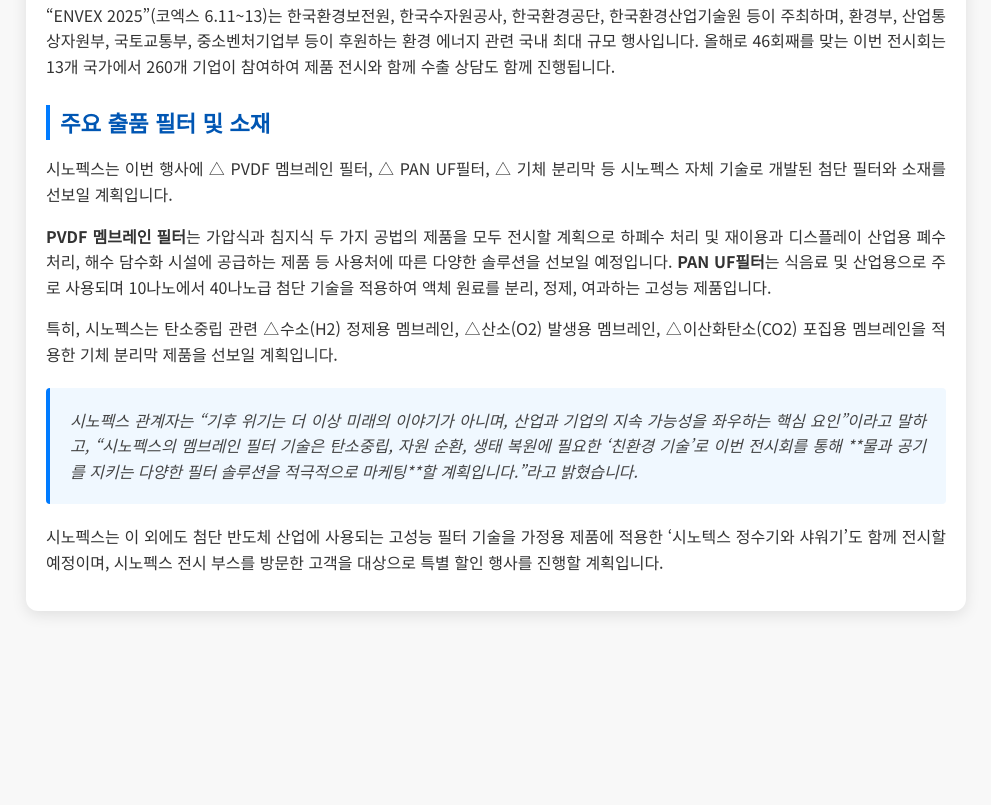
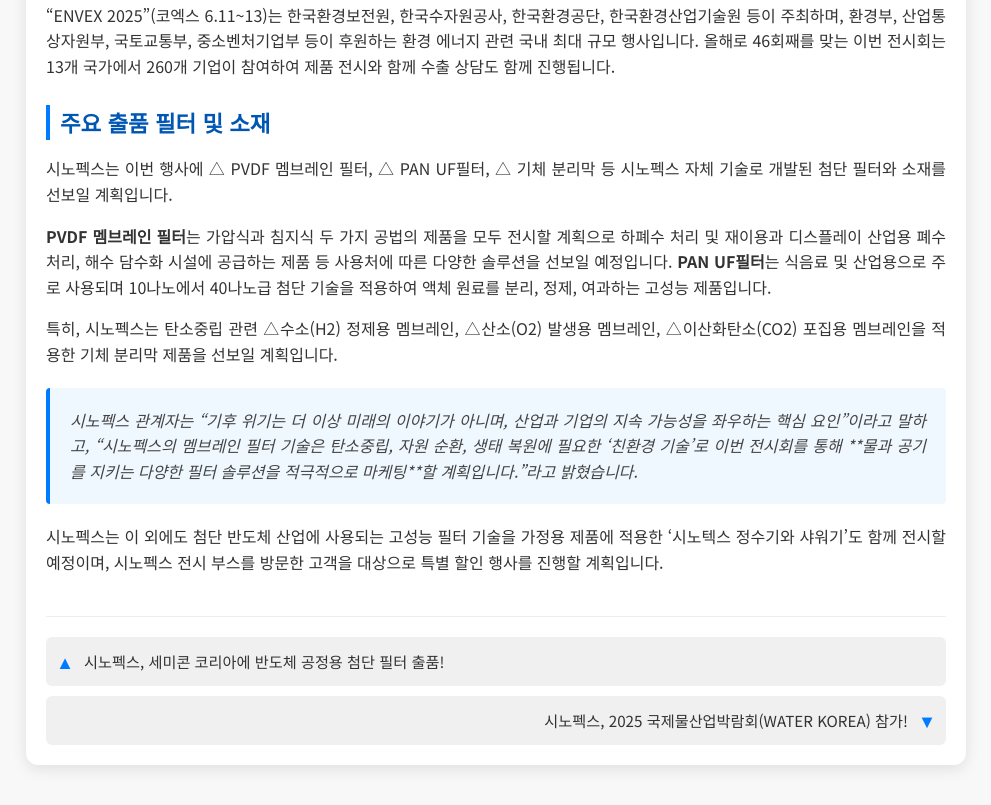
Before and after one commit to goodlight1234/news12, a plain HTML site: page index.html in a window 1280 px wide. Shown: the part 1359-2164 px from the top of the page, without its empty margins (144-1135 px from the left). Before the commit the page ends 2010 px from the top, so only its background shows below. Drawn offline with Linux system fonts and the light colour scheme.

Commit message:
Update index.html

```diff
--- a/index.html
+++ b/index.html
@@ -126,7 +126,57 @@
             margin-left: auto;
             margin-right: auto;
         }
-    </style>
+     /* Post Navigation Styles */
+        .post-navigation {
+            display: flex;
+            flex-direction: column; /* 세로 정렬 */
+            gap: 10px; /* 링크 사이 간격 */
+            margin-top: 40px;
+            padding-top: 20px;
+            border-top: 1px solid #eee;
+        }
+
+        .post-link {
+            display: flex;
+            align-items: center;
+            padding: 10px 15px;
+            background-color: #f0f0f0;
+            border-radius: 6px;
+            text-decoration: none;
+            color: #333;
+            font-size: 0.95em;
+            transition: background-color 0.3s ease, color 0.3s ease;
+        }
+
+        .post-link:hover {
+            background-color: #e0e0e0;
+            color: #007bff;
+        }
+
+        .post-link .arrow {
+            font-size: 1.2em;
+            color: #007bff;
+            margin: 0 10px;
+            font-weight: bold;
+        }
+
+        .post-link.prev {
+            justify-content: flex-start;
+        }
+
+        .post-link.next {
+            justify-content: flex-end;
+        }
+
+        .post-link.prev .arrow {
+            transform: none; /* ▲ 기본 방향 */
+            margin-left: -5px; /* 화살표가 더 붙도록 조정 */
+        }
+
+        .post-link.next .arrow {
+            transform: none; /* ▼ 기본 방향 */
+            margin-right: -5px; /* 화살표가 더 붙도록 조정 */
+        } </style> </style>
 </head>
 <body>
 
@@ -163,7 +213,10 @@
 
         <p>시노펙스는 이 외에도 첨단 반도체 산업에 사용되는 고성능 필터 기술을 가정용 제품에 적용한 ‘시노텍스 정수기와 샤워기’도 함께 전시할 예정이며, 시노펙스 전시 부스를 방문한 고객을 대상으로 특별 할인 행사를 진행할 계획입니다.</p>
     </div>
-</div>
 
+  <div class="post-navigation">
+        <a href="https://goodlight1234.github.io/news03/" class="post-link prev"><span class="arrow">▲</span> 시노펙스, 세미콘 코리아에 반도체 공정용 첨단 필터 출품! </a>
+        <a href="https://goodlight1234.github.io/news05/" class="post-link next">시노펙스, 2025 국제물산업박람회(WATER KOREA) 참가!<span class="arrow">▼</span></a>
+    </div></div>
 </body>
 </html>
```
